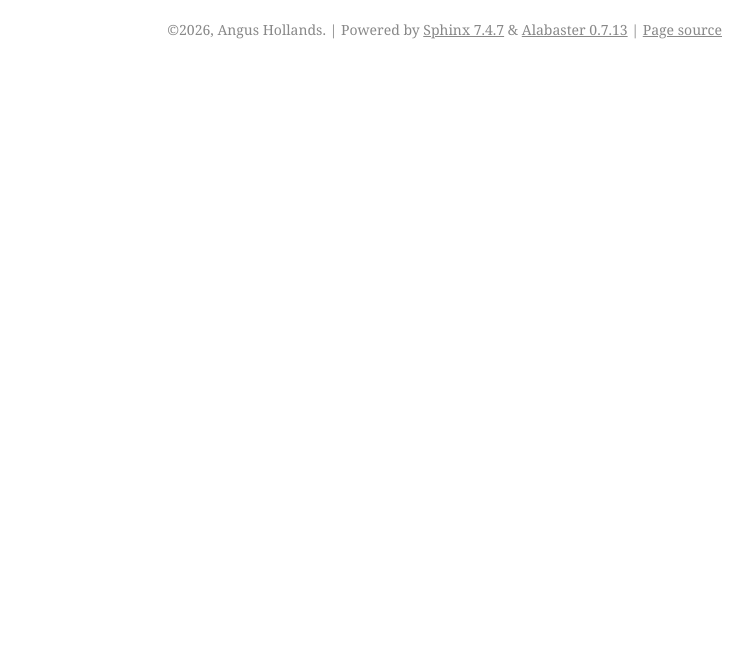
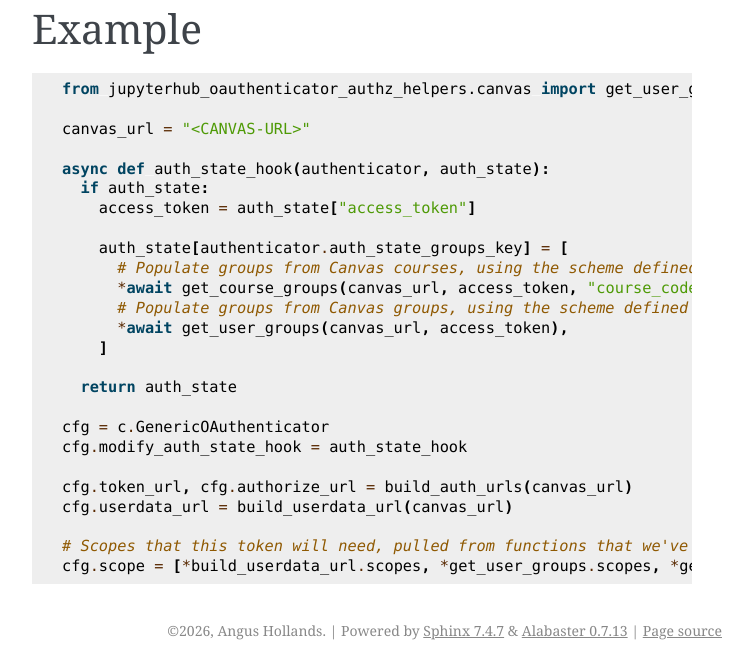
Before and after one commit to 2i2c-org/jupyterhub-oauthenticator-authz-helpers, a Sphinx documentation site: the page built from docs/canvas.rst, in a window 1280 px wide. Shown: the part 530-1200 px from the top of the page, without its empty margins (388-1141 px from the left). Built offline with Sphinx 7.4.7, drawn with Linux system fonts in a browser that asks for light colours; before the commit the page ends 900 px from its top, so only the background shows below that.

Commit message:
feat: rename profile → userdata

```diff
--- a/docs/canvas.rst
+++ b/docs/canvas.rst
@@ -8,4 +8,35 @@
 
 .. autofunction:: jupyterhub_oauthenticator_authz_helpers.canvas.build_auth_urls
 
-.. autofunction:: jupyterhub_oauthenticator_authz_helpers.canvas.build_profile_url
+.. autofunction:: jupyterhub_oauthenticator_authz_helpers.canvas.build_userdata_url
+
+Example
+-------
+
+.. code-block:: python
+
+   from jupyterhub_oauthenticator_authz_helpers.canvas import get_user_groups, get_course_groups, build_auth_urls, build_userdata_url
+
+   canvas_url = "<CANVAS-URL>"
+
+   async def auth_state_hook(authenticator, auth_state):
+     if auth_state:
+       access_token = auth_state["access_token"]
+
+       auth_state[authenticator.auth_state_groups_key] = [
+         # Populate groups from Canvas courses, using the scheme defined in get_course_groups
+         *await get_course_groups(canvas_url, access_token, "course_code"),
+         # Populate groups from Canvas groups, using the scheme defined in get_user_groups
+         *await get_user_groups(canvas_url, access_token),
+       ]
+
+     return auth_state
+
+   cfg = c.GenericOAuthenticator
+   cfg.modify_auth_state_hook = auth_state_hook
+
+   cfg.token_url, cfg.authorize_url = build_auth_urls(canvas_url)
+   cfg.userdata_url = build_userdata_url(canvas_url)
+
+   # Scopes that this token will need, pulled from functions that we've used above
+   cfg.scope = [*build_userdata_url.scopes, *get_user_groups.scopes, *get_course_groups.scopes]
```
Also changed, not shown: docs/mastodon.rst (+34 -0 lines), 2 other files.
